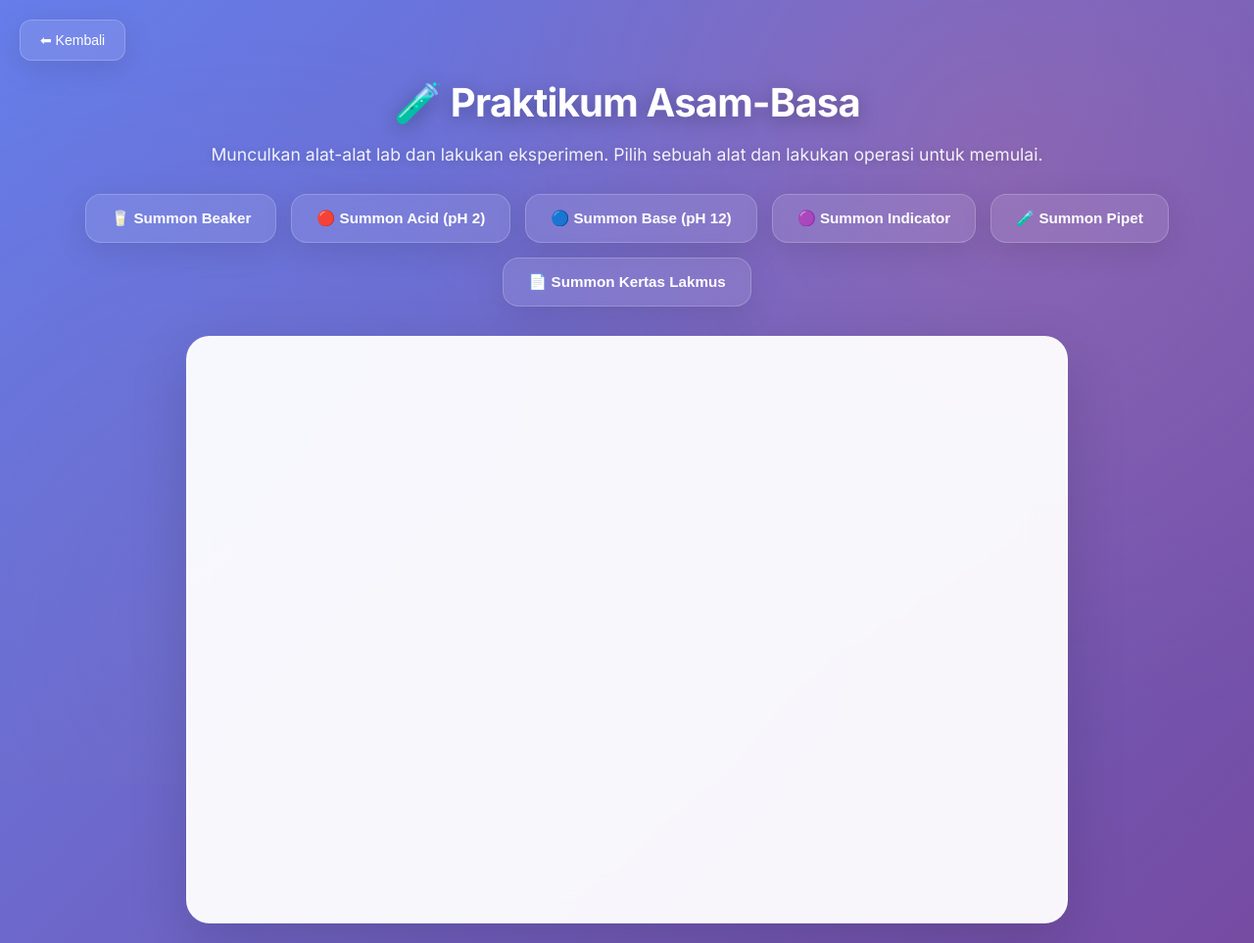
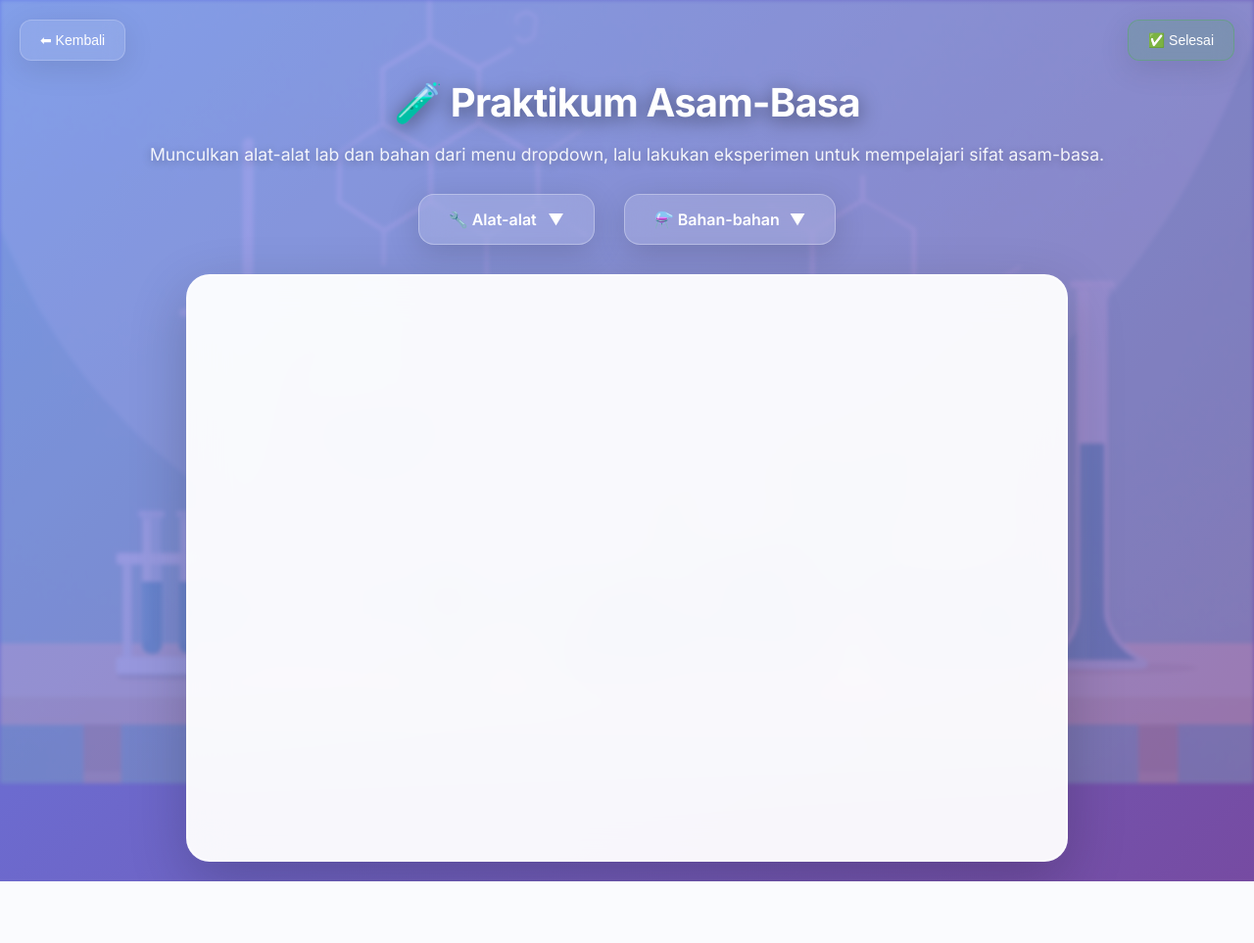
Before and after one commit to BintangPrasetyo95/edulab, a PHP site: page /praktikum.html in a window 1280 px wide. Shown: the whole page at 98% size. After the commit the page ends 900 px from the top, so only its background shows below. Run offline with PHP 8.4, Linux system fonts and the light colour scheme.

Commit message:
Praktikum - PostTest

```diff
--- a/assets/praktikum.css
+++ b/assets/praktikum.css
@@ -22,17 +22,24 @@ body::before {
     left: 0;
     width: 100%;
     height: 100%;
-    background: radial-gradient(circle at 20% 80%, rgba(120, 119, 198, 0.2) 0%, transparent 50%),
-        radial-gradient(circle at 80% 20%, rgba(255, 118, 117, 0.2) 0%, transparent 50%);
+    background: url('./assets/images/BG-Lab.png') center/cover no-repeat, linear-gradient(135deg, #667eea 0%, #764ba2 100%);
+    filter: blur(2px);
     z-index: -1;
+    opacity: 0.3;
 }
 
-.back-button {
+.header-buttons {
     position: absolute;
     top: 20px;
     left: 20px;
+    right: 20px;
+    display: flex;
+    justify-content: space-between;
+    z-index: 100;
+}
+
+.back-button, .finish-button {
     padding: 12px 20px;
-    background: rgba(255, 255, 255, 0.1);
     backdrop-filter: blur(10px);
     color: white;
     border: 1px solid rgba(255, 255, 255, 0.2);
@@ -44,105 +51,26 @@ body::before {
     box-shadow: 0 8px 32px rgba(0, 0, 0, 0.1);
 }
 
+.back-button {
+    background: rgba(255, 255, 255, 0.1);
+}
+
 .back-button:hover {
     background: rgba(255, 255, 255, 0.2);
     transform: translateY(-2px);
     box-shadow: 0 12px 40px rgba(0, 0, 0, 0.15);
 }
 
-/* Language toggle button */
-.language-toggle {
-    position: absolute;
-    top: 20px;
-    right: 20px;
-    padding: 12px 20px;
-    background: rgba(255, 255, 255, 0.1);
-    backdrop-filter: blur(10px);
-    color: white;
-    border: 1px solid rgba(255, 255, 255, 0.2);
-    border-radius: 12px;
-    cursor: pointer;
-    font-size: 14px;
-    font-weight: 500;
-    transition: all 0.3s cubic-bezier(0.4, 0, 0.2, 1);
-    box-shadow: 0 8px 32px rgba(0, 0, 0, 0.1);
+.finish-button {
+    background: rgba(76, 175, 80, 0.2);
+    border-color: rgba(76, 175, 80, 0.4);
 }
 
-.language-toggle:hover {
-    background: rgba(255, 255, 255, 0.2);
+.finish-button:hover {
+    background: rgba(76, 175, 80, 0.3);
     transform: translateY(-2px);
-    box-shadow: 0 12px 40px rgba(0, 0, 0, 0.15);
+    box-shadow: 0 12px 40px rgba(76, 175, 80, 0.2);
 }
-
-/* Improved Litmus Paper Design */
-.litmus-paper {
-    width: 40px;
-    height: 120px;
-    position: relative;
-}
-
-.litmus-container {
-    position: relative;
-    width: 100%;
-    height: 100%;
-}
-
-.litmus-package {
-    width: 35px;
-    height: 45px;
-    background: linear-gradient(145deg, #f3e5f5, #e1bee7);
-    border: 2px solid #8e24aa;
-    border-radius: 4px;
-    position: absolute;
-    top: 0;
-    left: 2px;
-    display: flex;
-    flex-direction: column;
-    align-items: center;
-    justify-content: center;
-    box-shadow: 0 3px 8px rgba(0, 0, 0, 0.1);
-}
-
-.package-text {
-    font-size: 6px;
-    font-weight: bold;
-    color: #4a148c;
-    text-align: center;
-    line-height: 1.1;
-}
-
-.ph-scale {
-    width: 30px;
-    height: 8px;
-    background: linear-gradient(to right,
-        #ff0000 0%,
-        #ff6600 14%,
-        #ffcc00 28%,
-        #ccff00 42%,
-        #66ff00 57%,
-        #00ff66 71%,
-        #00ccff 85%,
-        #0066ff 100%);
-    border: 1px solid #333;
-    border-radius: 2px;
-    margin: 2px 0;
-}
-
-.litmus-strip-1, .litmus-strip-2, .litmus-strip-3 {
-    width: 5px;
-    height: 50px;
-    background: linear-gradient(to bottom, #8d6e63 0%, #8d6e63 20%, #ffeb3b 20%, #ffeb3b 100%);
-    border: 1px solid #5d4037;
-    border-radius: 2px;
-    position: absolute;
-    top: 50px;
-    transition: all 0.4s ease;
-    box-shadow: 0 2px 4px rgba(0, 0, 0, 0.2);
-}
-
-.litmus-strip-1 { left: 5px; }
-.litmus-strip-2 { left: 15px; }
-.litmus-strip-3 { left: 25px; }
 
 h1 {
     text-align: center;
@@ -150,7 +78,7 @@ h1 {
     font-size: 2.5rem;
     font-weight: 700;
     margin: 60px 0 10px 0;
-    text-shadow: 0 4px 20px rgba(0, 0, 0, 0.3);
+    text-shadow: 0 4px 20px rgba(0, 0, 0, 0.5);
     letter-spacing: -0.02em;
 }
 
@@ -160,43 +88,104 @@ h1 {
     margin-bottom: 30px;
     font-size: 1.1rem;
     font-weight: 400;
-    text-shadow: 0 2px 10px rgba(0, 0, 0, 0.2);
+    text-shadow: 0 2px 10px rgba(0, 0, 0, 0.3);
 }
 
-#summon-buttons {
-    text-align: center;
+.dropdown-container {
+    display: flex;
+    justify-content: center;
+    gap: 30px;
     margin-bottom: 30px;
-    display: flex;
     flex-wrap: wrap;
-    justify-content: center;
-    gap: 15px;
 }
 
-#summon-buttons button {
-    padding: 15px 25px;
-    background: rgba(255, 255, 255, 0.1);
+.dropdown {
+    position: relative;
+    display: inline-block;
+}
+
+.dropdown-button {
+    padding: 15px 30px;
+    background: rgba(255, 255, 255, 0.15);
     backdrop-filter: blur(15px);
     color: white;
-    border: 1px solid rgba(255, 255, 255, 0.2);
+    border: 1px solid rgba(255, 255, 255, 0.3);
     cursor: pointer;
     border-radius: 16px;
     font-weight: 600;
-    font-size: 0.95rem;
+    font-size: 1rem;
     transition: all 0.4s cubic-bezier(0.4, 0, 0.2, 1);
-    box-shadow: 0 8px 32px rgba(0, 0, 0, 0.1);
-    position: relative;
-    overflow: hidden;
+    box-shadow: 0 8px 32px rgba(0, 0, 0, 0.15);
+    min-width: 180px;
+    display: flex;
+    align-items: center;
+    justify-content: space-between;
+    gap: 10px;
 }
 
-#summon-buttons button::before {
-    display: none;
-    /* Removed shimmer effect */
+.dropdown-button:hover {
+    background: rgba(255, 255, 255, 0.25);
+    transform: translateY(-3px) scale(1.02);
+    box-shadow: 0 16px 48px rgba(0, 0, 0, 0.25);
 }
 
-#summon-buttons button:hover {
-    background: rgba(255, 255, 255, 0.2);
-    transform: translateY(-3px) scale(1.02);
-    box-shadow: 0 16px 48px rgba(0, 0, 0, 0.2);
+.dropdown-content {
+    display: none;
+    position: absolute;
+    background: rgba(255, 255, 255, 0.95);
+    backdrop-filter: blur(20px);
+    min-width: 220px;
+    box-shadow: 0 12px 40px rgba(0, 0, 0, 0.2);
+    z-index: 1000;
+    border-radius: 16px;
+    border: 1px solid rgba(255, 255, 255, 0.3);
+    padding: 8px 0;
+    top: 100%;
+    left: 0;
+    margin-top: 8px;
+}
+
+.dropdown-content button {
+    display: block;
+    width: 100%;
+    padding: 12px 20px;
+    background: transparent;
+    color: #2c3e50;
+    border: none;
+    cursor: pointer;
+    font-weight: 500;
+    font-size: 0.95rem;
+    transition: all 0.3s ease;
+    text-align: left;
+}
+
+.dropdown-content button:hover {
+    background: rgba(102, 126, 234, 0.1);
+    color: #667eea;
+}
+
+.dropdown.active .dropdown-content {
+    display: block;
+    animation: dropdownFadeIn 0.3s ease-out;
+}
+
+@keyframes dropdownFadeIn {
+    from {
+        opacity: 0;
+        transform: translateY(-10px);
+    }
+    to {
+        opacity: 1;
+        transform: translateY(0);
+    }
+}
+
+.dropdown-arrow {
+    transition: transform 0.3s ease;
+}
+
+.dropdown.active .dropdown-arrow {
+    transform: rotate(180deg);
 }
 
 #lab-table {
@@ -208,17 +197,100 @@ h1 {
     position: relative;
     margin: 0 auto;
     overflow: visible;
-    /* Allow tools to go outside */
     border-radius: 24px;
-    box-shadow: 0 20px 60px rgba(0, 0, 0, 0.15);
+    box-shadow: 0 20px 60px rgba(0, 0, 0, 0.2);
     transition: all 0.3s ease;
 }
 
-#lab-table::before {
+/* Modal overlay */
+.modal-overlay {
+    position: fixed;
+    top: 0;
+    left: 0;
+    width: 100%;
+    height: 100%;
+    background: rgba(0, 0, 0, 0.7);
+    backdrop-filter: blur(5px);
+    z-index: 2000;
     display: none;
-    /* Removed animated border */
+    align-items: center;
+    justify-content: center;
+    animation: fadeIn 0.3s ease-out;
 }
 
+.modal-overlay.show {
+    display: flex;
+}
+
+@keyframes fadeIn {
+    from { opacity: 0; }
+    to { opacity: 1; }
+}
+
+.modal {
+    background: white;
+    border-radius: 20px;
+    padding: 30px;
+    max-width: 800px;
+    max-height: 80vh;
+    overflow-y: auto;
+    box-shadow: 0 30px 80px rgba(0, 0, 0, 0.3);
+    transform: translateY(0);
+    animation: modalSlideIn 0.4s cubic-bezier(0.4, 0, 0.2, 1);
+    position: relative;
+}
+
+@keyframes modalSlideIn {
+    from {
+        transform: translateY(-50px);
+        opacity: 0;
+    }
+    to {
+        transform: translateY(0);
+        opacity: 1;
+    }
+}
+
+.modal h2 {
+    color: #2c3e50;
+    font-size: 1.8rem;
+    font-weight: 700;
+    margin-bottom: 20px;
+    text-align: center;
+}
+
+.modal ol {
+    color: #34495e;
+    line-height: 1.6;
+    font-size: 0.95rem;
+}
+
+.modal li {
+    margin-bottom: 15px;
+    padding-left: 5px;
+}
+
+.modal strong {
+    color: #e74c3c;
+}
+
+.close-button {
+    position: absolute;
+    top: 15px;
+    right: 20px;
+    background: none;
+    border: none;
+    font-size: 24px;
+    cursor: pointer;
+    color: #7f8c8d;
+    transition: color 0.3s ease;
+}
+
+.close-button:hover {
+    color: #e74c3c;
+}
+
+/* Tool styles */
 .tool {
     position: absolute;
     cursor: grab;
--- a/assets/praktikum.js
+++ b/assets/praktikum.js
@@ -86,78 +86,41 @@ function getText(key) {
     return translations[currentLanguage][key] || key;
 }
 
-function toggleLanguage() {
-    currentLanguage = currentLanguage === 'english' ? 'indonesian' : 'english';
-    updateAllToolNames();
-    updateLanguageButton();
-    showToast(`Language changed to ${currentLanguage === 'english' ? 'English' : 'Indonesian'}!`);
+// Dropdown functionality
+function toggleDropdown(dropdownId) {
+    const dropdown = document.getElementById(dropdownId);
+    const allDropdowns = document.querySelectorAll('.dropdown');
+
+    // Close all other dropdowns
+    allDropdowns.forEach(d => {
+        if (d.id !== dropdownId) {
+            d.classList.remove('active');
         }
+    });
 
-function updateLanguageButton() {
-    const button = document.querySelector('.language-toggle');
-    if (button) {
-        button.textContent = getText('languageToggle');
-    }
-}
+    // Toggle current dropdown
+    dropdown.classList.toggle('active');
 
-function updateAllToolNames() {
-    const tools = document.querySelectorAll('.tool');
-    tools.forEach(tool => {
-        const toolName = tool.querySelector('.tool-name');
-        const buttons = tool.querySelector('.tool-buttons');
-
-        if (toolName && buttons) {
-            const type = tool.dataset.type;
-
-            // Update tool name
-            if (type === 'Beaker') {
-                toolName.textContent = getText('beaker');
-            } else if (type === 'Pipette') {
-                toolName.textContent = getText('pipette');
-            } else if (type === 'Litmus Paper') {
-                toolName.textContent = getText('litmusPaper');
-            } else if (type.includes('Acid')) {
-                toolName.textContent = getText('acid');
-            } else if (type.includes('Base')) {
-                toolName.textContent = getText('base');
-            } else if (type.includes('Indicator')) {
-                toolName.textContent = getText('indicator');
-            }
-
-            // Update buttons
-            updateToolButtons(tool);
+    // Close dropdown when clicking outside
+    document.addEventListener('click', function closeDropdown(e) {
+        if (!dropdown.contains(e.target)) {
+            dropdown.classList.remove('active');
+            document.removeEventListener('click', closeDropdown);
         }
     });
 }
 
-function updateToolButtons(tool) {
-    const type = tool.dataset.type;
-    let buttonsHTML = '';
-
-    if (type === 'Pipette') {
-        buttonsHTML = `
-                    <button onclick="collectWithPipette(event)">${getText('suckLiquid')}</button>
-                    <button onclick="deliverWithPipette(event)">${getText('releaseLiquid')}</button>
-                    <button onclick="emptyTool(event)">${getText('empty')}</button>
-                    <button onclick="toggleButtons(event)">${getText('hide')}</button>
-                `;
-    } else if (type === 'Litmus Paper') {
-        buttonsHTML = `
-                    <button onclick="useLitmusPaper(event)">${getText('testPH')}</button>
-                    <button onclick="selectTarget(event)">${getText('dipInLiquid')}</button>
-                    <button onclick="toggleButtons(event)">${getText('hide')}</button>
-                `;
-    } else {
-        buttonsHTML = `
-                    <button onclick="shakeTool(event)">${getText('shake')}</button>
-                    <button onclick="emptyTool(event)">${getText('empty')}</button>
-                    <button onclick="selectTarget(event)">${getText('select')}</button>
-                    <button onclick="pourIntoTarget(event)">${getText('pour')}</button>
-                    <button onclick="toggleButtons(event)">${getText('hide')}</button>
-                `;
+// Modal functionality
+function showPostLabModal() {
+    const modal = document.getElementById('postLabModal');
+    modal.classList.add('show');
+    document.body.style.overflow = 'hidden';
 }
 
-    tool.querySelector('.tool-buttons').innerHTML = buttonsHTML;
+function hidePostLabModal() {
+    const modal = document.getElementById('postLabModal');
+    modal.classList.remove('show');
+    document.body.style.overflow = 'auto';
 }
 
 function showToast(message, type = 'success') {
@@ -233,7 +196,7 @@ function summonTool(type) {
         tool.classList.add('bottle');
         const labelText = type.includes('Acid') ? 'HCl\npH 2' :
             type.includes('Base') ? 'NaOH\npH 12' :
-                'C₂₀H₁₄O₄\nIndicator';
+                'C₂₀H₁₄O₄\nIndikator';
         const displayName = type.includes('Acid') ? getText('acid') :
             type.includes('Base') ? getText('base') : getText('indicator');
         tool.innerHTML = `
@@ -304,6 +267,9 @@ function summonTool(type) {
     }, 100);
 
     showToast(`✨ ${type} ${getText('summoned')}`);
+
+    // Close any open dropdowns
+    document.querySelectorAll('.dropdown').forEach(d => d.classList.remove('active'));
 }
 
 function collectWithPipette(event) {
@@ -571,31 +537,7 @@ function pourIntoTarget(event) {
     selectedTarget = null;
 }
 
-// Add CSS for new animations
-const additionalStyles = document.createElement('style');
-additionalStyles.textContent = `
-            .pipette-liquid {
-                position: absolute;
-                width: 6px;
-                height: 30px;
-                background: #ff6b6b;
-                left: 50%;
-                top: 40%;
-                transform: translateX(-50%);
-                border-radius: 0 0 3px 3px;
-            }
-
-            .testing {
-                animation: litmus-test 1s ease-in-out;
-            }
-
-            @keyframes litmus-test {
-                0%, 100% { transform: scale(1); }
-                50% { transform: scale(1.1) rotate(5deg); }
-            }
-        `;
-document.head.appendChild(additionalStyles);
-
+// Lab table drag and drop setup
 const labTable = document.getElementById('lab-table');
 labTable.ondragover = (e) => e.preventDefault();
 labTable.ondrop = (e) => {
@@ -622,37 +564,25 @@ labTable.ondrop = (e) => {
     }, 200);
 };
 
-// Add some ambient particle effects
-function createParticle() {
-    const particle = document.createElement('div');
-    particle.style.cssText = `
-                position: fixed;
-                width: 4px;
-                height: 4px;
-                background: rgba(255, 255, 255, 0.6);
-                border-radius: 50%;
-                pointer-events: none;
-                z-index: -1;
-                left: ${Math.random() * window.innerWidth}px;
-                top: -10px;
-                animation: particle-fall ${3 + Math.random() * 4}s linear infinite;
-            `;
-    document.body.appendChild(particle);
+// Close dropdowns when clicking outside
+document.addEventListener('click', function (e) {
+    if (!e.target.closest('.dropdown')) {
+        document.querySelectorAll('.dropdown').forEach(dropdown => {
+            dropdown.classList.remove('active');
+        });
+    }
+});
 
-    setTimeout(() => particle.remove(), 7000);
+// Close modal when clicking overlay
+document.getElementById('postLabModal').addEventListener('click', function (e) {
+    if (e.target === this) {
+        hidePostLabModal();
     }
+});
 
-// Add particle animation
-const style = document.createElement('style');
-style.textContent = `
-            @keyframes particle-fall {
-                to {
-                    transform: translateY(${window.innerHeight + 20}px) rotate(360deg);
-                    opacity: 0;
+// ESC key to close modal
+document.addEventListener('keydown', function (e) {
+    if (e.key === 'Escape') {
+        hidePostLabModal();
     }
-            }
-        `;
-document.head.appendChild(style);
-
-// Remove particle system for performance
-// setInterval(createParticle, 800);
+});
--- a/praktikum.html
+++ b/praktikum.html
@@ -1,28 +1,102 @@
 <!DOCTYPE html>
-<html lang="en">
+<html lang="id">
 
 <head>
     <meta charset="UTF-8">
     <meta name="viewport" content="width=device-width, initial-scale=1.0">
-    <title>EduLab - Acid-Base Practicum Simulator</title>
-    <link rel="stylesheet" href="./assets/praktikum.css?v=1">
+    <title>EduLab - Praktikum Asam-Basa Simulator</title>
+    <link rel="stylesheet" href="./assets/praktikum.css?v=2">
     <link rel="shortcut icon" href="./assets/images/Logo.png" type="image/x-icon">
 </head>
 
 <body>
-    <button class="back-button" onclick="window.location.href='./start-praktikum.html'">⬅ Kembali</button>
+    <!-- Header buttons -->
+    <div class="header-buttons">
+        <button class="back-button" onclick="window.location.href='./start-praktikum.html'">⬅ Kembali</button>
+        <button class="finish-button" onclick="showPostLabModal()">✅ Selesai</button>
+    </div>
+
     <h1>🧪 Praktikum Asam-Basa</h1>
-    <p class="instructions">Munculkan alat-alat lab dan lakukan eksperimen. Pilih sebuah alat dan lakukan operasi untuk memulai.</p>
-    <div id="summon-buttons">
-        <button onclick="summonTool('Beaker')">🥛 Summon Beaker</button>
-        <button onclick="summonTool('Acid Bottle')">🔴 Summon Acid (pH 2)</button>
-        <button onclick="summonTool('Base Bottle')">🔵 Summon Base (pH 12)</button>
-        <button onclick="summonTool('Indicator Bottle')">🟣 Summon Indicator</button>
-        <button onclick="summonTool('Pipette')">🧪 Summon Pipet</button>
-        <button onclick="summonTool('Litmus Paper')">📄 Summon Kertas Lakmus</button>
+    <p class="instructions">Munculkan alat-alat lab dan bahan dari menu dropdown, lalu lakukan eksperimen untuk
+        mempelajari sifat asam-basa.</p>
+
+    <!-- Dropdown containers -->
+    <div class="dropdown-container">
+        <!-- Tools dropdown -->
+        <div class="dropdown" id="toolsDropdown">
+            <div class="dropdown-button" onclick="toggleDropdown('toolsDropdown')">
+                🔧 Alat-alat
+                <span class="dropdown-arrow">▼</span>
+            </div>
+            <div class="dropdown-content">
+                <button onclick="summonTool('Beaker')">🥛 Gelas Kimia</button>
+                <button onclick="summonTool('Pipette')">🧪 Pipet</button>
+                <button onclick="summonTool('Litmus Paper')">📄 Kertas Lakmus</button>
+            </div>
+        </div>
+
+        <!-- Materials dropdown -->
+        <div class="dropdown" id="materialsDropdown">
+            <div class="dropdown-button" onclick="toggleDropdown('materialsDropdown')">
+                ⚗️ Bahan-bahan
+                <span class="dropdown-arrow">▼</span>
+            </div>
+            <div class="dropdown-content">
+                <button onclick="summonTool('Acid Bottle')">🔴 Larutan Asam (pH 2)</button>
+                <button onclick="summonTool('Base Bottle')">🔵 Larutan Basa (pH 12)</button>
+                <button onclick="summonTool('Indicator Bottle')">🟣 Indikator</button>
+            </div>
+        </div>
     </div>
+
     <div id="lab-table"></div>
-    <script src="./assets/praktikum.js?v=1"></script>
+
+    <!-- Post-lab modal -->
+    <div class="modal-overlay" id="postLabModal">
+        <div class="modal">
+            <button class="close-button" onclick="hidePostLabModal()">×</button>
+            <h2>📝 SOAL POSTLAB</h2>
+            <ol>
+                <li>Setelah melakukan titrasi HCl dengan NaOH, warna larutan berubah secara tiba-tiba. Menurutmu,
+                    mengapa perubahan warna ini bisa terjadi? Jelaskan dengan pendapatmu dan kaitkan dengan teori asam
+                    basa.</li>
+
+                <li><strong>(HOTS)</strong> Seorang siswa ingin menentukan pH larutan dengan menggunakan dua indikator
+                    alami, yaitu ekstrak bunga sepatu dan ekstrak kubis ungu. Warna yang muncul adalah merah pada bunga
+                    sepatu dan ungu pada kubis ungu.</li>
+
+                <li>Berdasarkan data rentang pH kedua indikator tersebut, tentukan kemungkinan pH larutan tersebut.</li>
+
+                <li>Jelaskan mengapa penggunaan dua indikator dapat meningkatkan akurasi perkiraan pH.</li>
+
+                <li>Jika larutan tersebut kemudian dititrasi dengan NaOH hingga warnanya berubah menjadi hijau pada
+                    kubis ungu, jelaskan apa yang terjadi pada konsentrasi ion H⁺ di larutan.</li>
+
+                <li><strong>(HOTS)</strong> Dua larutan, larutan asam lemah dan larutan basa lemah, dicampur. Indikator
+                    bromtimol biru menunjukkan warna hijau. Jika siswa ingin menetralkan larutan campuran dengan
+                    titrasi, jelaskan langkah-langkah yang harus dilakukan, indikator yang cocok digunakan, dan
+                    bagaimana pH akan berubah selama proses titrasi.</li>
+
+                <li>Seorang siswa menggunakan fenolftalein untuk titrasi larutan asam lemah dengan basa kuat. Ia
+                    mencatat perubahan warna dari tidak berwarna menjadi merah muda. Jelaskan mengapa warna berubah pada
+                    titik tertentu dan hubungkan fenomena ini dengan konsep pH dan kekuatan asam-basa.</li>
+
+                <li><strong>(HOTS)</strong> Seorang siswa melakukan percobaan titrasi untuk menentukan konsentrasi
+                    larutan asam sitrat C₆H₈O₇ yang terdapat pada minuman kemasan 250 mL. Dari minuman tersebut diambil
+                    sebanyak 15 mL, lalu diencerkan menjadi 150 mL dalam labu ukur. Kemudian, diambil 25 mL larutan
+                    hasil pengenceran tersebut dan dititrasi dengan larutan NaOH 0,2 M menggunakan indikator
+                    fenolftalein. Warna larutan berubah dari bening menjadi merah muda ketika volume NaOH yang
+                    ditambahkan mencapai 12 mL.<br><br>
+                    Diketahui massa molar C₆H₈O₇ = 192 g/mol dan massa jenis larutan asam sitrat murni = 1,665
+                    g/cm³.<br><br>
+                    Tentukan:<br>
+                    a. Konsentrasi molar larutan asam sitrat pada minuman sebelum diencerkan.<br>
+                    b. Kadar (% massa) asam sitrat dalam minuman tersebut.</li>
+            </ol>
+        </div>
+    </div>
+
+    <script src="./assets/praktikum.js?v=2"></script>
 </body>
 
 </html>
```
Also changed, not shown: other parts of assets/praktikum.css (+77 -82 lines). Lines whose indentation alone changed are shown as unchanged.
